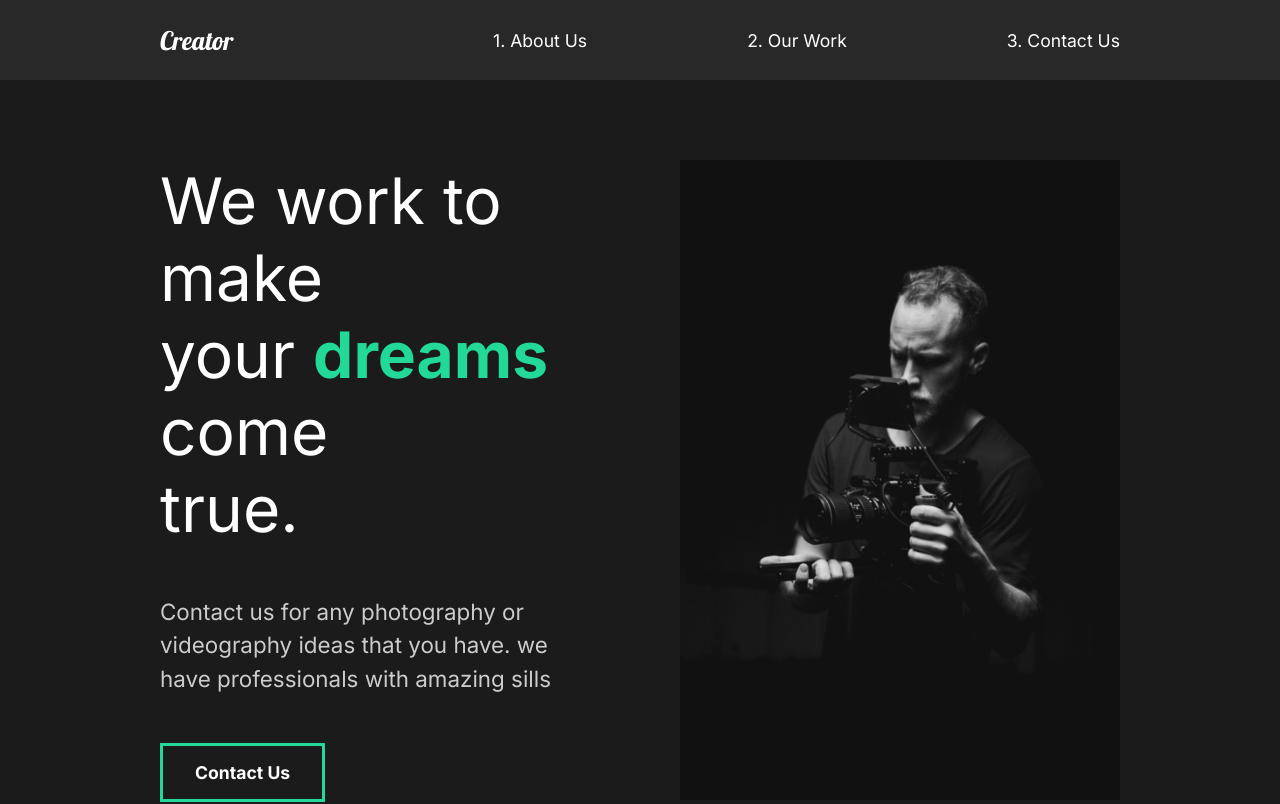
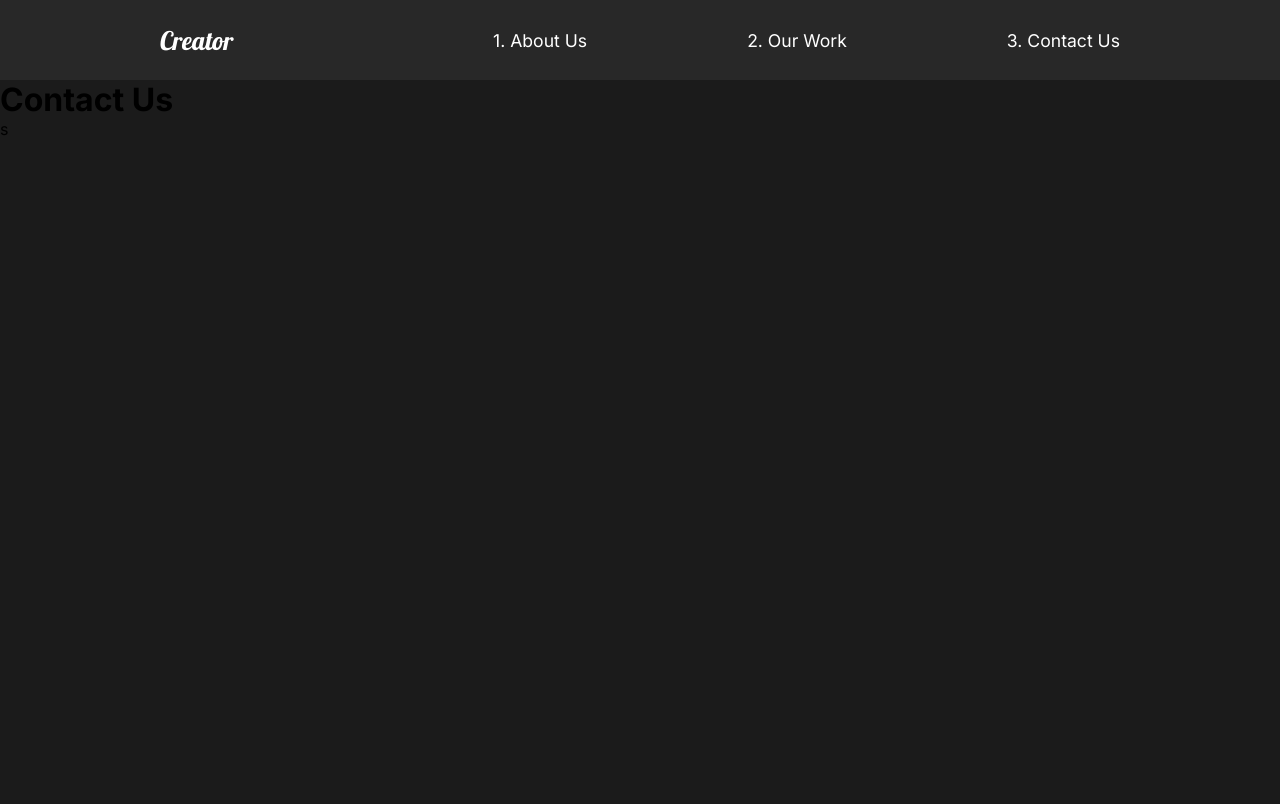
Before and after one commit to fardeenmohd/react-creator-portfolio, a React (Create React App) app: page /contact in a window 1280 px wide. Shown: the top 804 px of the page. Built offline with nearby package versions, Linux system fonts and the light colour scheme.

Commit message:
Add React Router to the app

```diff
--- a/src/App.js
+++ b/src/App.js
@@ -7,13 +7,27 @@
 
 //Import Pages
 import AboutUs from "./pages/AboutUs";
+import ContactUs from "./pages/ContactUs";
+import OurWork from "./pages/OurWork";
 
+//Router Stuff
+import { Switch, Route } from "react-router-dom";
 function App() {
   return (
     <div className="App">
       <GlobalStyle />
       <Nav />
-      <AboutUs />
+      <Switch>
+        <Route path="/" exact>
+          <AboutUs />
+        </Route>
+        <Route path="/work">
+          <OurWork />
+        </Route>
+        <Route path="/contact">
+          <ContactUs />s
+        </Route>
+      </Switch>
     </div>
   );
 }
--- a/src/components/Nav.js
+++ b/src/components/Nav.js
@@ -1,23 +1,23 @@
 import React from "react";
 import styled from "styled-components";
-
+import { Link } from "react-router-dom";
 const Nav = () => {
   return (
     <StyledNav>
       <h1>
-        <a id="logo" href="#">
+        <Link id="logo" to="/">
           Creator
-        </a>
+        </Link>
       </h1>
       <ul>
         <li>
-          <a href="#">1. About Us</a>
+          <Link to="/">1. About Us</Link>
         </li>
         <li>
-          <a href="#">2. Our Work</a>
+          <Link to="/work">2. Our Work</Link>
         </li>
         <li>
-          <a href="#">3. Contact Us</a>
+          <Link to="/contact">3. Contact Us</Link>
         </li>
       </ul>
     </StyledNav>
--- a/src/index.js
+++ b/src/index.js
@@ -2,10 +2,13 @@
 import ReactDOM from "react-dom";
 import App from "./App";
 import reportWebVitals from "./reportWebVitals";
+import { BrowserRouter } from "react-router-dom";
 
 ReactDOM.render(
   <React.StrictMode>
-    <App />
+    <BrowserRouter>
+      <App />
+    </BrowserRouter>
   </React.StrictMode>,
   document.getElementById("root")
 );
--- /dev/null
+++ b/src/pages/ContactUs.js
@@ -0,0 +1,11 @@
+import React from "react";
+
+const ContactUs = () => {
+  return (
+    <div>
+      <h1>Contact Us</h1>
+    </div>
+  );
+};
+
+export default ContactUs;
--- /dev/null
+++ b/src/pages/OurWork.js
@@ -0,0 +1,11 @@
+import React from "react";
+
+const OurWork = () => {
+  return (
+    <div>
+      <h1>Our Work</h1>
+    </div>
+  );
+};
+
+export default OurWork;
```
